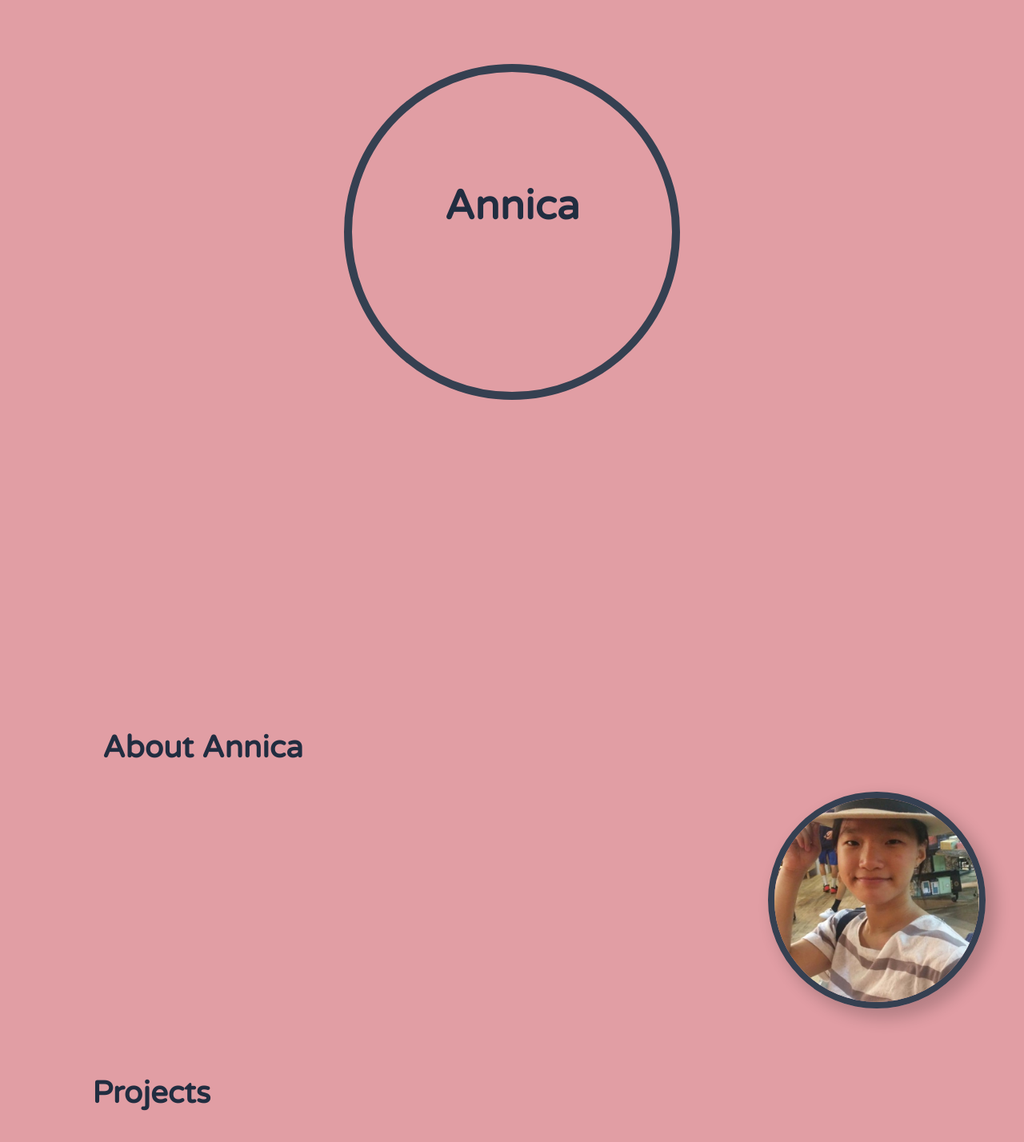
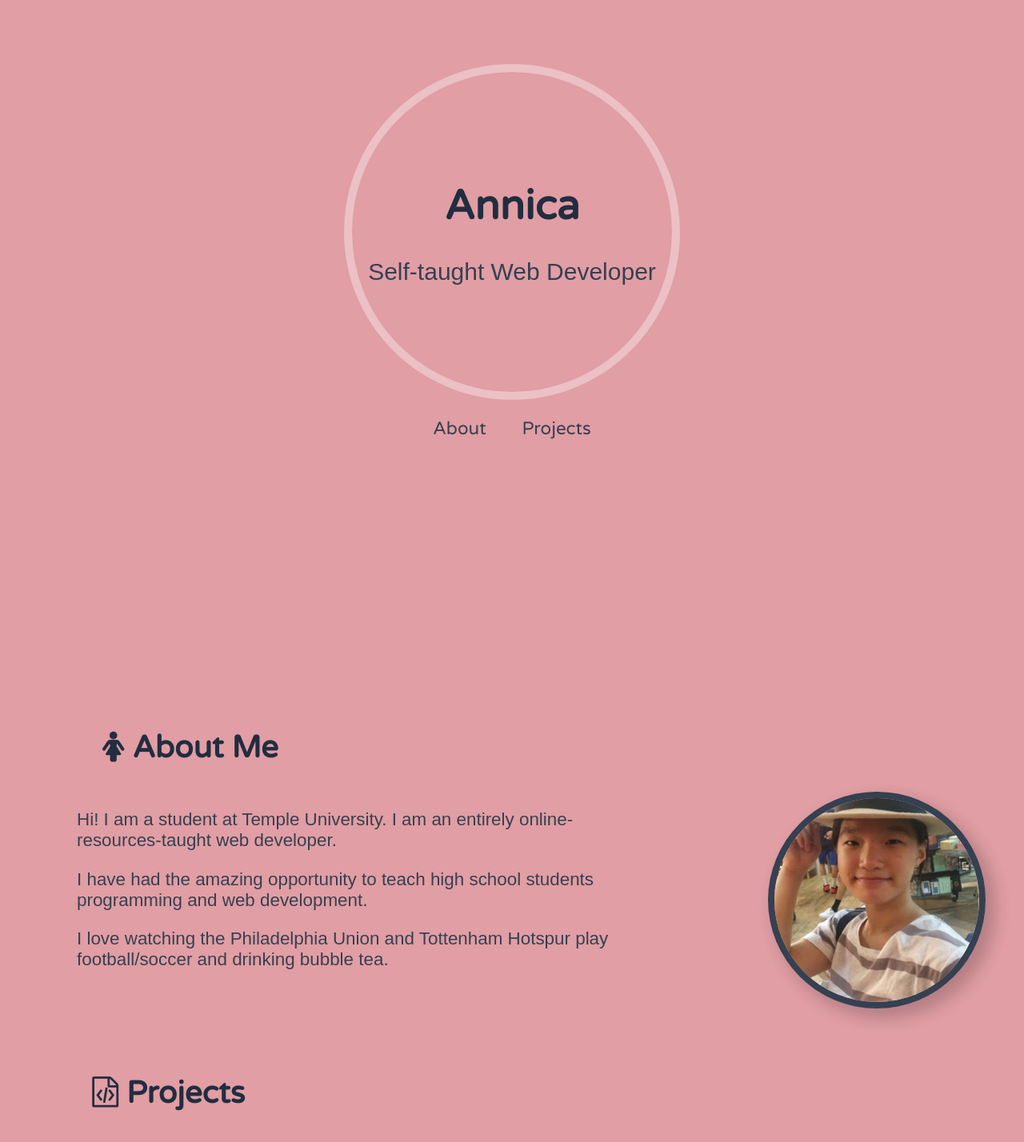
Before and after one commit to chiuannica/banannica, a Vue app: page /blog in a window 1280 px wide. Shown: the top 1428 px of the page at 80% size. Built offline with nearby package versions, Linux system fonts and the light colour scheme.

Commit message:
less animations on homepage, icons on homepage

```diff
--- a/src/App.vue
+++ b/src/App.vue
@@ -43,15 +43,16 @@ export default {
   font-family: Arial, Helvetica, sans-serif;
   -webkit-font-smoothin: antialiased;
   -moz-osx-font-smoothing: grayscale;
-  color: #212D40;
   margin: 0;
+  color: #354051;
 }
 body {
   font-size: 62.5%;
   margin: 0;
 }
-h1, h2, h3, h4, h5, a {
+h1, h2, h3, h4, h5 {
   font-family: 'Varela';
+  color: #212D40;
 }
 h1 {
   font-size: 3.2rem;
@@ -62,17 +63,18 @@ h2 , h3{
   font-size: 2.4rem;
   font-style: none;
 }
-h4, h5 { font-size: 1.6rem; }
+h4, h5 {
+  font-size: 1.6rem;
+  color: #EBC1C5;
+}
 p  { font-size: 1.4rem; } /* =14px */
 a {
-  color:#354051;
+  font-family: 'Varela';
+  color: #354051;
   font-size: 1.4rem;
   text-decoration: none;
   transition: color 0.7s;
-}
-.fa {
-  font-size: 3em;
-}
+}2
 .magic-text {
   opacity: 0;
   transform: translateY(4em);
--- a/src/components/About.vue
+++ b/src/components/About.vue
@@ -1,6 +1,6 @@
 <template>
   <div id="about">
-    <h2>{{ title }}</h2>
+    <h2><i :class="aboutIcon"></i> {{ title }}</h2>
     <div class="content">
       <div class="text">
         <p class="show-on-scroll magic-text" v-for="text in texts" :key="text.id">{{ text.p }}</p>
@@ -18,12 +18,13 @@ export default {
   name: 'About',
   data () {
     return {
-      title: 'About Annica',
+      title: 'About Me',
       myPicture: require('@/assets/mypicture.jpg'),
+      aboutIcon: 'fa fa-female',
       texts: [
-        { p: 'I love bubble tea, Temple University, my dog, and watching soccer.' },
-        { p: 'I am a novice web developer based Philadelphia, PA. I have had the amazing opportunity to be an instructor for web development and Python at Upward Bound.' },
-        { p: 'I started volunteering at thirteen with kindergarteners, and currently with cats. I spend my freetime working on my web development skills and watching soccer games.' }
+        { p: 'Hi! I am a student at Temple University. I am an entirely online-resources-taught web developer.' },
+        { p: 'I have had the amazing opportunity to teach high school students programming and web development.' },
+        { p: 'I love watching the Philadelphia Union and Tottenham Hotspur play football/soccer and drinking bubble tea.' }
       ],
       resume: { p: 'Check out my resume.', link: 'https://google.com' }
     }
--- a/src/components/Contact.vue
+++ b/src/components/Contact.vue
@@ -41,6 +41,9 @@ export default {
 .contact-link:hover {
   color: #354051;
 }
+.contact-link > .fa {
+  font-size: 3em;
+}
 @media screen and (max-width: 768px) {
   .contact-links {
     display: block;
--- a/src/components/Home.vue
+++ b/src/components/Home.vue
@@ -7,11 +7,9 @@
           <p class="show-on-scroll magic-text subtitle">{{ subtitle }}</p>
         </div>
       </div>
-      <!--
       <div class="button-container">
-        <a :key="link.id" v-for="link in links" :href="link">{{ link.name }}</a>
+        <a :key="link.id" v-for="link in links" :href="link.link">{{ link.name }}</a>
       </div>
-      -->
     </main>
     <About></About>
     <Projects></Projects>
@@ -31,7 +29,7 @@ export default {
     return {
       title: 'Annica',
       icon: 'fa fa-file-code-o',
-      subtitle: 'Future JavaScript Queen',
+      subtitle: 'Self-taught Web Developer',
       links: [
         { id: 0, name: 'About', link: '#about' },
         { id: 1, name: 'Projects', link: '#projects' }
@@ -47,7 +45,7 @@ main{
   height: 100vh;
 }
 .circle {
-  border: #354051 1em solid;
+  border: #EBC1C5 1em solid;
   width: 50vh;
   height: 50vh;
   border-radius: 50%;
@@ -71,6 +69,9 @@ main{
 .button-container > a {
   padding: 1em;
 }
+.button-container > a:hover {
+  color: #212D40;
+}
 @media screen and (max-width: 768px) {
   .circle{
     width: 100%;
--- a/src/components/Projects.vue
+++ b/src/components/Projects.vue
@@ -1,6 +1,6 @@
 <template>
   <div id="projects">
-    <h2>{{ title }}</h2>
+    <h2> <i :class="projectsIcon"></i> {{ title }}</h2>
     <div class="projects-grid">
       <div :key=project.id class="project magic-project show-on-scroll" v-for="project in projects">
         <h4 class="project-title">{{ project.name }}</h4>
@@ -19,6 +19,7 @@ export default {
   data () {
     return {
       title: 'Projects',
+      projectsIcon: 'fa fa-file-code-o',
       projects: [
         {
           id: 0,
```
Also changed, not shown: src/assets/mypicture.jpg.
